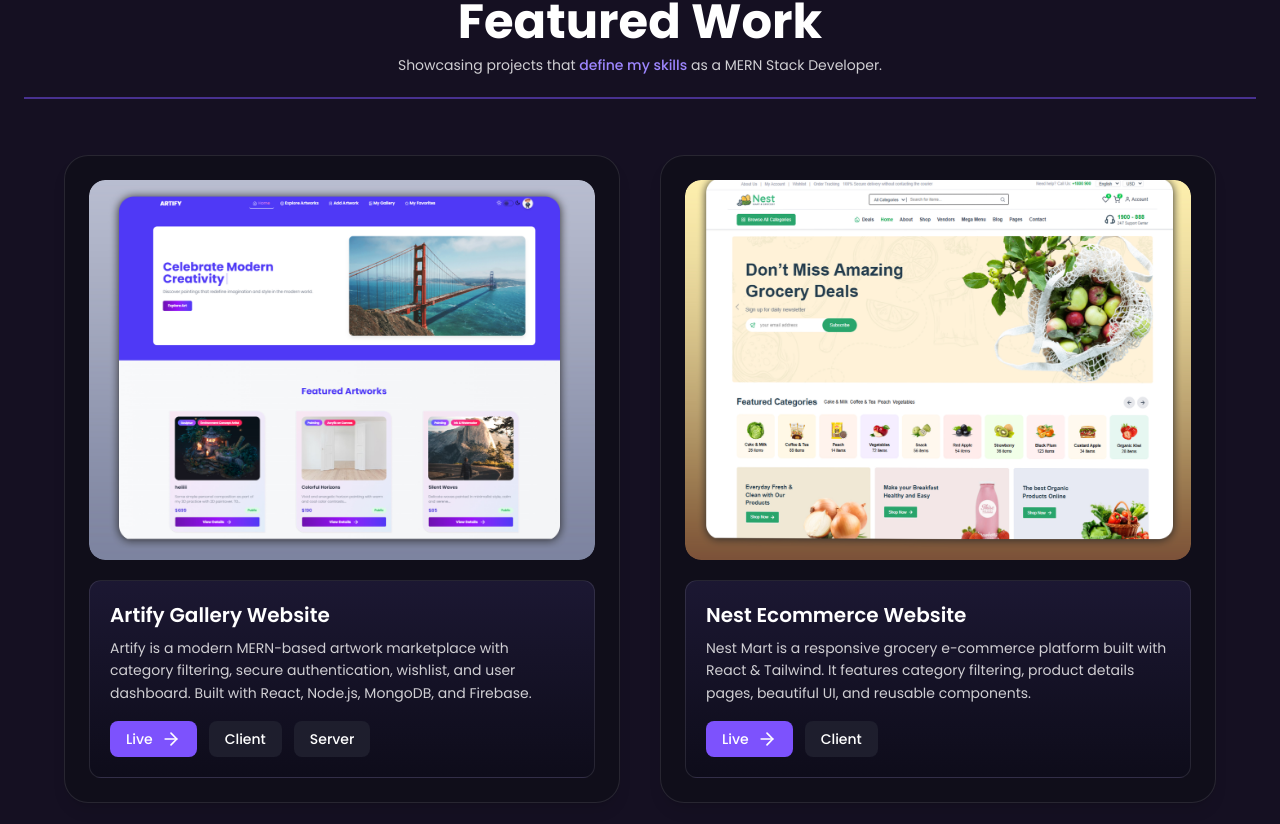
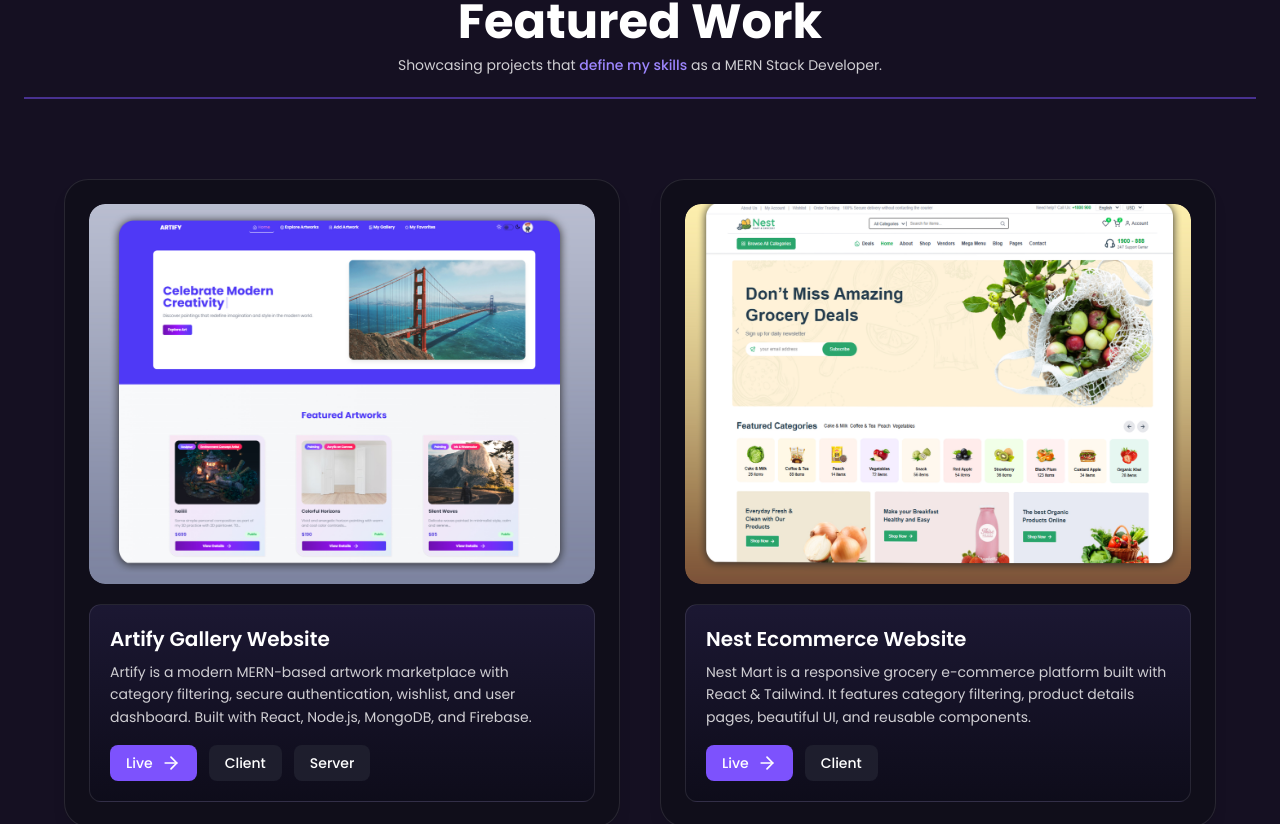
Before and after one commit to Saif-Uddin0/Saif-Uddin0-portfolio, a React (Vite) app: page / in a window 1280 px wide. Shown: the part 3001-3825 px from the top of the page. Built offline with nearby package versions, Linux system fonts and the light colour scheme.

Commit message:
correcton

```diff
--- a/src/components/Shared/Home/Project.jsx
+++ b/src/components/Shared/Home/Project.jsx
@@ -89,7 +89,7 @@
         initial="hidden"
         whileInView="show"
         viewport={{ once: true }}
-        className="grid grid-cols-1 md:grid-cols-2 gap-10 max-w-6xl mx-auto"
+        className="grid grid-cols-1 md:grid-cols-2 gap-10 max-w-6xl mx-auto mt-20"
       >
         {projects.map((project) => (
           <motion.div
```
